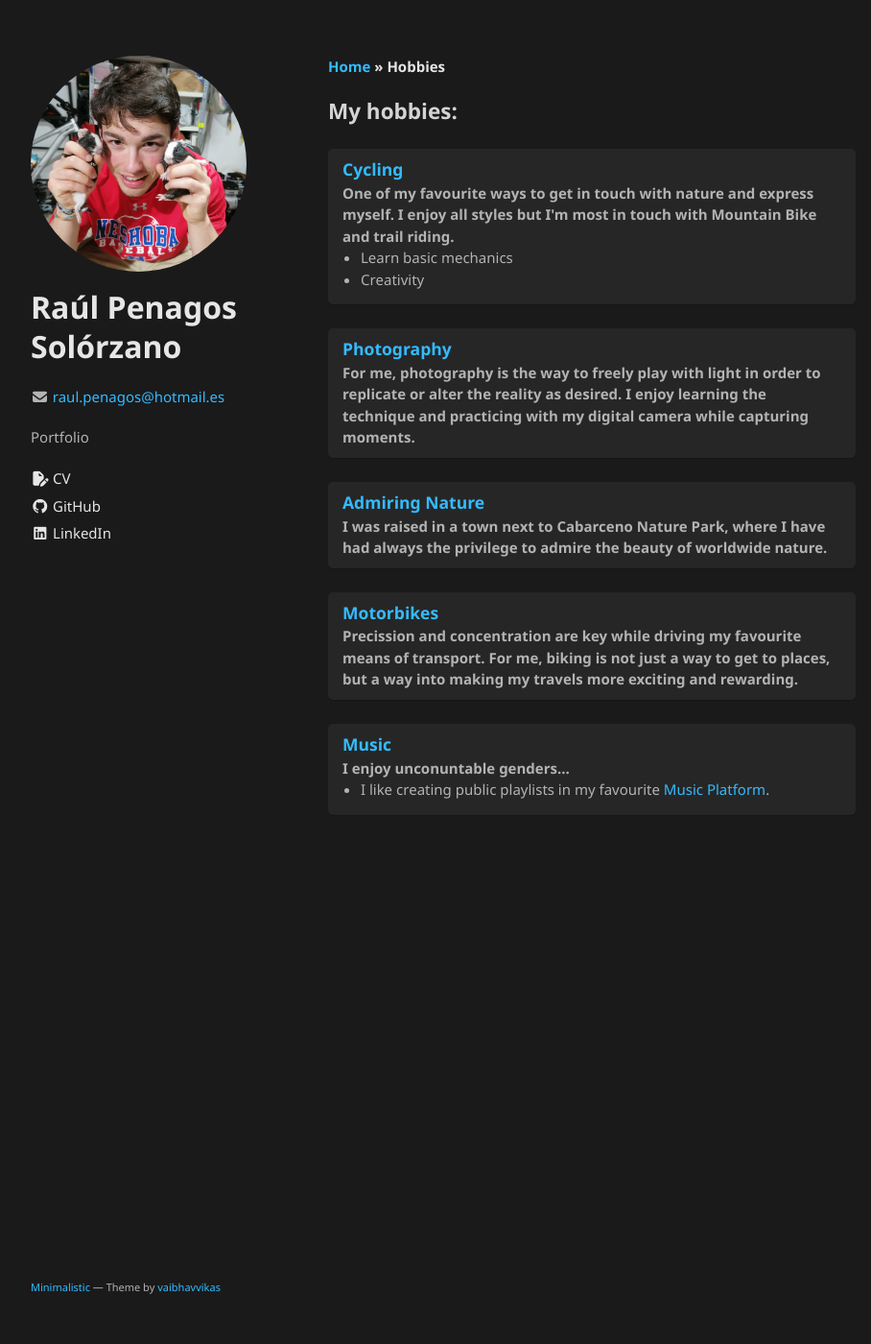
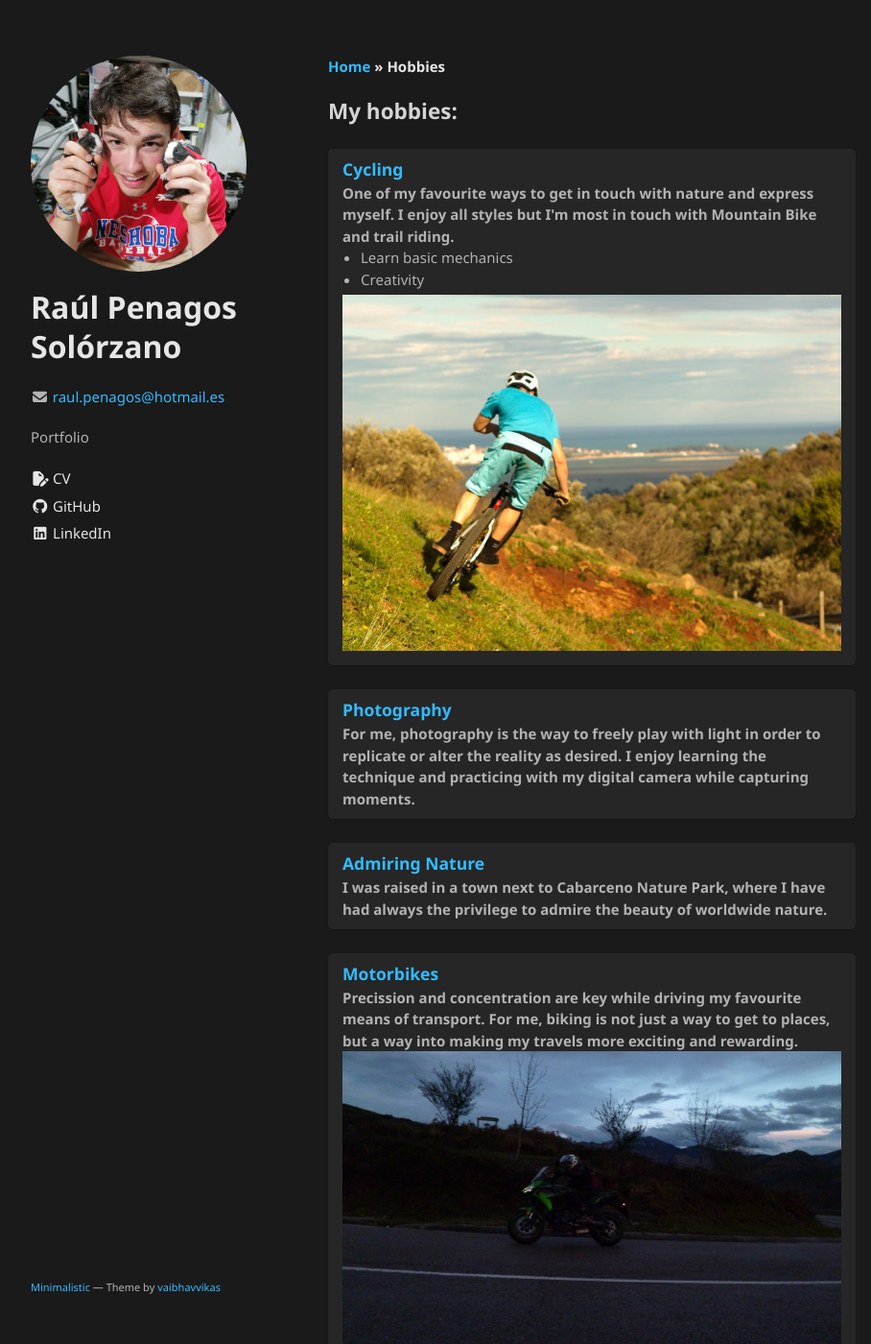
Before and after one commit to RaulPenagos/raulpenagos.github.io, a Jekyll site: the page built from pages/hobbies.md, in a window 1280 px wide and 1400 px high. Shown: the whole window at 96% size, without its empty margins (178-1086 px from the left). Built offline with Jekyll 4.4.1, drawn with Linux system fonts in a browser that asks for light colours; some of the changed text lies outside the part shown.

Commit message:
Actualizar fotos hobbies

```diff
--- a/assets/css/style.scss
+++ b/assets/css/style.scss
@@ -52,6 +52,20 @@
   font: 15px/1.5 "Noto Sans", "Helvetica Neue", Helvetica, Arial, sans-serif;
 }
 
+.hobbies {
+  display: flex; /* Para organizar los elementos en fila horizontal */
+  justify-content: space-between; /* Espacio entre contenido e imagen */
+}
+
+.hobbies img {
+  height: 100%; /* Ajustar la altura de la imagen al tamaño del div */
+  object-fit: cover; /* Para que mantenga las proporciones adecuadas */
+  margin-left: 10px; /* Espaciado entre el texto y la imagen */
+}
+
+
+
+
 @media screen and (max-width: 700px){
   .box {
     width: 70%;
--- a/pages/hobbies.md
+++ b/pages/hobbies.md
@@ -10,13 +10,16 @@ permalink: /hobbies
 so I can include one pciture easily for every hobbie -->
 
 <div class="card">
-  <h3>Cycling</h3>
-  <p><b>One of my favourite ways to get in touch with nature and express myself. I enjoy all styles but I'm most in touch with Mountain Bike and trail riding. </b></p>
-  <ul>
-    <li>Learn basic mechanics</li>
-    <li>Creativity</li>
-  </ul>
-  <a href=""><span class="card-link-spanner"></span></a>
+<div class="hobbie">
+    <h3>Cycling</h3>
+    <p><b>One of my favourite ways to get in touch with nature and express myself. I enjoy all styles but I'm most in touch with Mountain Bike and trail riding. </b></p>
+    <ul>
+      <li>Learn basic mechanics</li>
+      <li>Creativity</li>
+    </ul>
+    <a href=""><span class="card-link-spanner"></span></a>
+    <img src="/assets/img/hobbies/cycling.jpg">
+</div>
 </div>
 
 <div class="card">
@@ -32,16 +35,21 @@ so I can include one pciture easily for every hobbie -->
 </div>
 
 <div class="card">
+<div class="hobbie">
+
   <h3>Motorbikes</h3>
   <p><b>Precission and concentration are key while driving my favourite means of transport. For me, biking is not just a way to get to places, but a way into making my travels more exciting and rewarding.  </b></p>
   <a href=""><span class="card-link-spanner"></span></a>
+  <img src="/assets/img/hobbies/motorbike.jpg">
 </div>
+</div>
+
 
 <div class="card">
   <h3>Music</h3>
-  <p><b>I enjoy unconuntable genders...</b></p>
+  <p><b>I enjoy unconuntable genres...</b></p>
   <ul>
-    <li>I like creating public playlists in my favourite <a href="https://open.spotify.com/user/2son7i93pvexuwwfflqrfh0vo">Music Platform</a>.</li>
+    <li>I like creating public playlists in my favourite <a href="https://open.spotify.com/user/2son7i93pvexuwwfflqrfh0vo">Music Platform</a> as <i>Raul.laCotering</i>.</li>
   </ul>
   <a href=""><span class="card-link-spanner"></span></a>
 </div>
```
Also changed, not shown: index.md (+4 -4 lines), assets/img/hobbies/cycling.jpg (added), assets/img/hobbies/motorbike.jpg (added), 6 other files.
